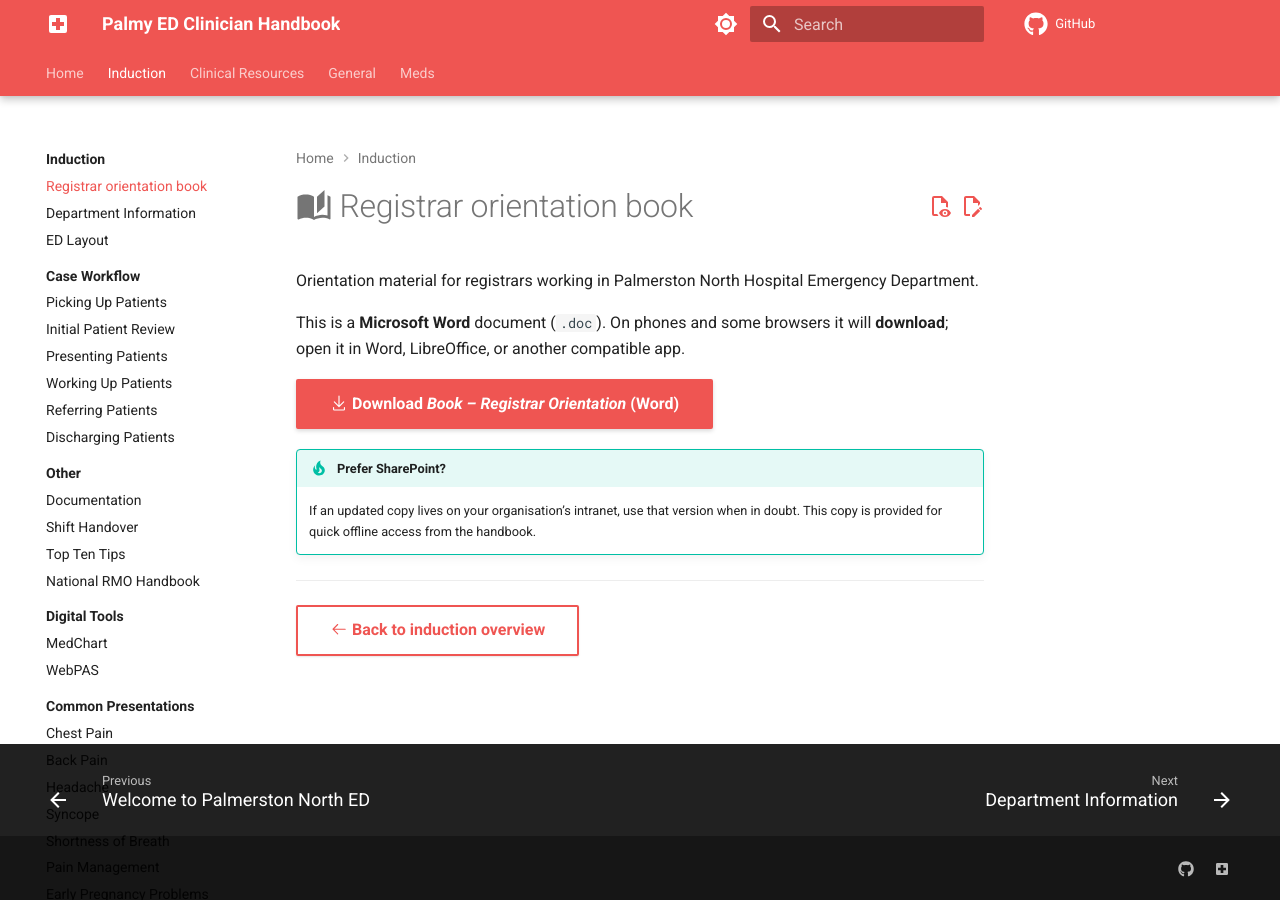
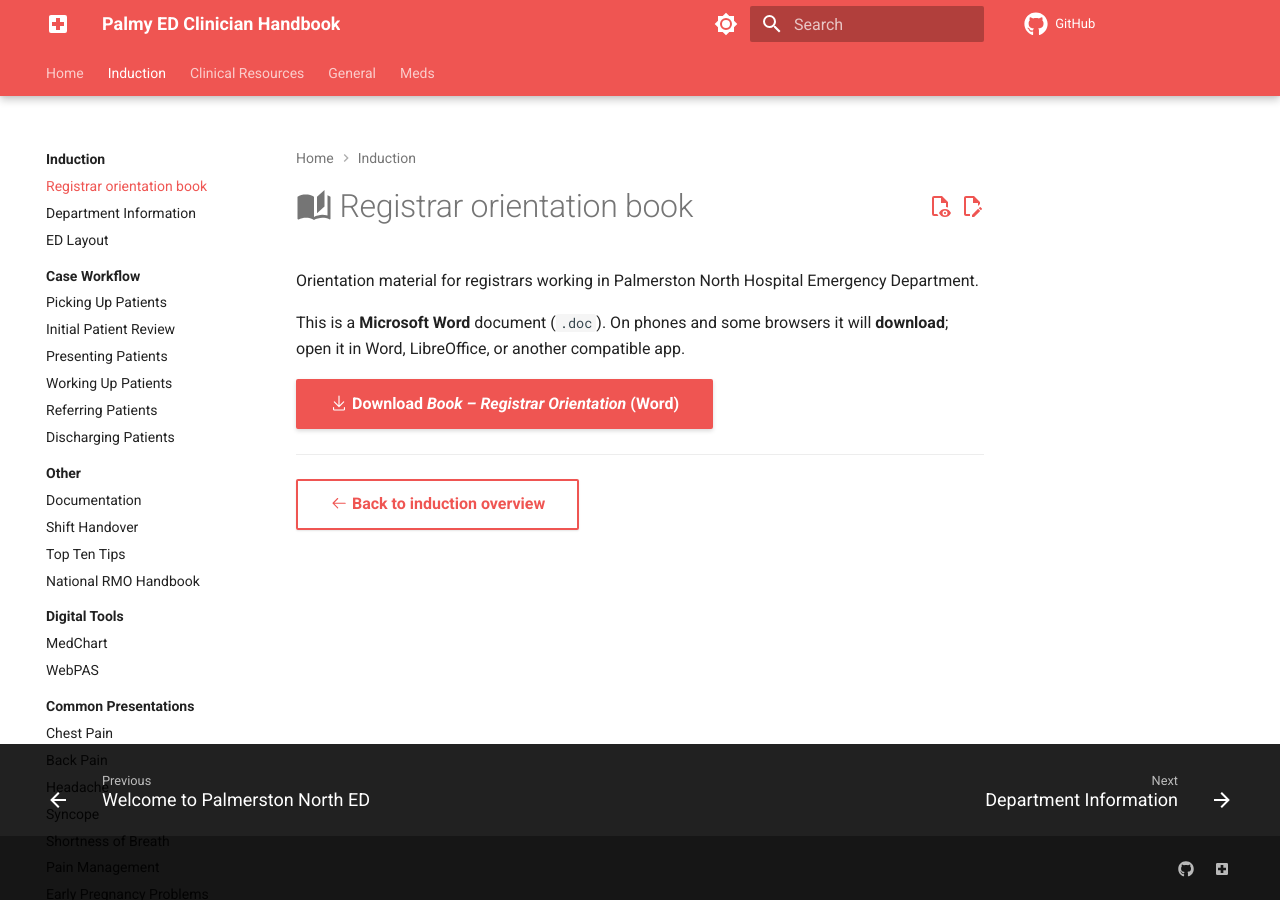
Before and after one commit to obidose/ed-handbook, an MkDocs documentation site: the page built from docs/registrar-orientation.md, in a window 1280 px wide. Built offline with MkDocs 1.6.1 and Material for MkDocs 9.7.7, drawn with Linux system fonts in a browser that asks for light colours; comment, search, counter and statistics services are not loaded.

Commit message:
Remove SharePoint disclaimer from registrar orientation page
Co-authored-by: Cursor <cursoragent@cursor.com>

```diff
--- a/docs/registrar-orientation.md
+++ b/docs/registrar-orientation.md
@@ -6,9 +6,6 @@ This is a **Microsoft Word** document (`.doc`). On phones and some browsers it w
 
 [:octicons-download-24: Download *Book – Registrar Orientation* (Word)](/assets/Book-Registrar-Orientation.doc){ .md-button .md-button--primary target="_blank" }
 
-!!! tip "Prefer SharePoint?"
-    If an updated copy lives on your organisation’s intranet, use that version when in doubt. This copy is provided for quick offline access from the handbook.
-
 ---
 
 [:octicons-arrow-left-24: Back to induction overview](induction/){ .md-button }
```
